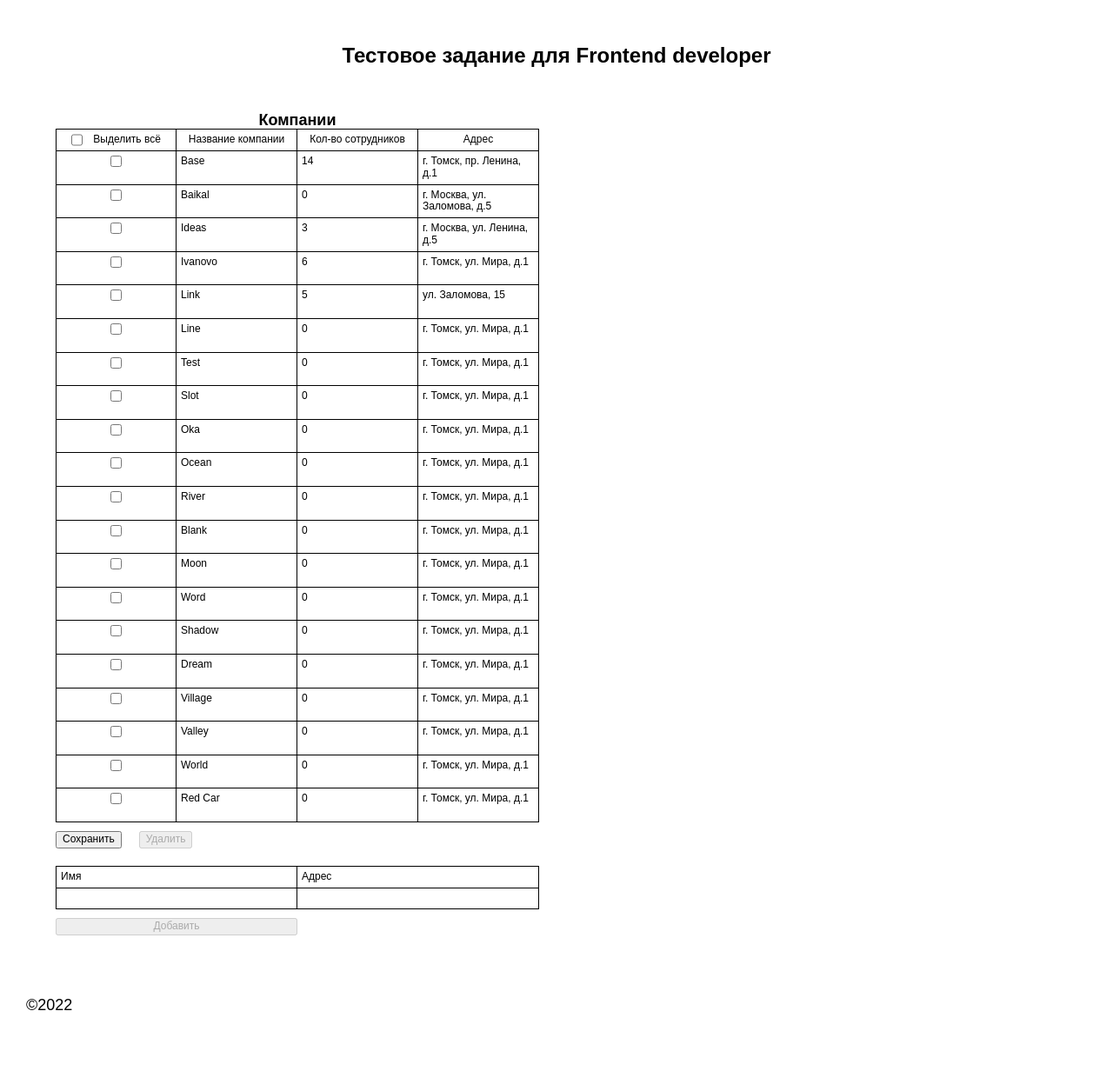
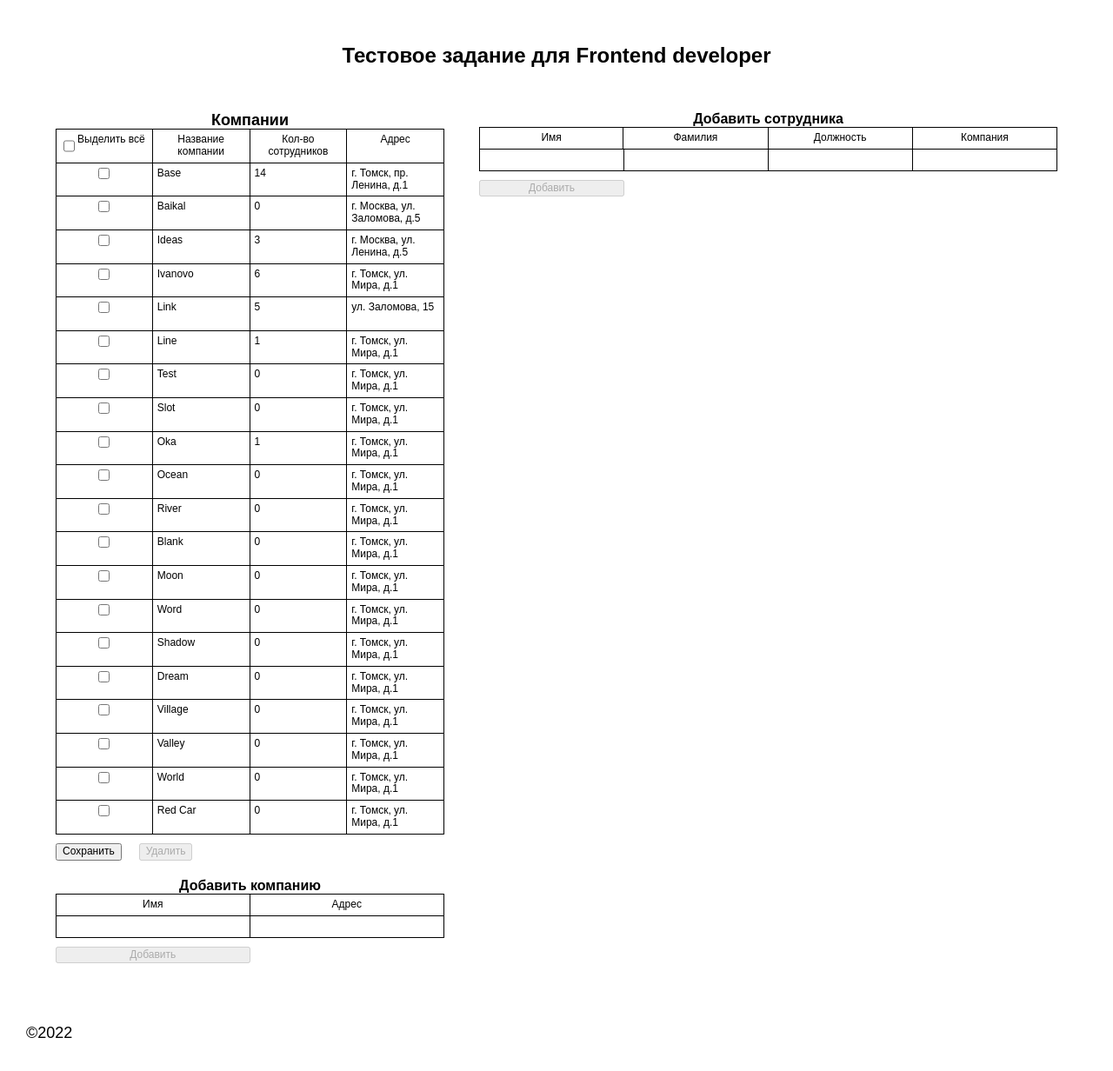
Before and after one commit to IVKrylova/list-of-companies, a React (Create React App) app: page / in a window 1280 px wide. Shown: the top 1232 px of the page at 87% size. Built offline with nearby package versions, Linux system fonts and the light colour scheme; data requests are answered from the project's data file.

Commit message:
refactor: add component TableAdd

```diff
--- a/server/db.json
+++ b/server/db.json
@@ -109,6 +109,11 @@
       "name": "Sky",
       "address": "г. Павлово, ул. Мира, д.4",
       "id": 24
+    },
+    {
+      "name": "Main",
+      "address": "Moscow",
+      "id": 25
     }
   ],
   "coworkers": [
@@ -307,6 +312,20 @@
       "company": "Base",
       "position": "Тестировщик",
       "id": 42
+    },
+    {
+      "name": "Ирина",
+      "lastname": "Крылова",
+      "company": "Line",
+      "position": "developer",
+      "id": 43
+    },
+    {
+      "name": "Ирина",
+      "lastname": "Крылова",
+      "company": "Oka",
+      "position": "developer",
+      "id": 44
     }
   ]
 }
--- a/src/components/Main/Main.js
+++ b/src/components/Main/Main.js
@@ -2,6 +2,8 @@ import { useSelector } from 'react-redux';
 import ListCompanies from '../ListCompanies/ListCompanies';
 import ListCoworkers from '../ListCoworkers/ListCoworkers';
 import Table from '../Table/Table';
+import TableAddCompany from '../TableAddCompany/TableAddCompany';
+import TableAddCoworker from '../TableAddCoworker/TableAddCoworker';
 import './Main.css';
 
 const Main = props => {
@@ -12,6 +14,7 @@ const Main = props => {
 
   return (
     <main className='content'>
+      <section className='companies'>
         <Table
           title='Компании'
           tableName='companies'
@@ -21,7 +24,6 @@ const Main = props => {
           isChecked={!!checkedCompanies.length}
           onClickCheckbox={props.onClickCheckboxAllCompanies}
           onSubmitForm={props.onUpdateCompany}
-        addNewCompany={props.addNewCompany}
           onClickButtonDelete={props.onClickDeleteCompany}
         >
           <ListCompanies
@@ -29,6 +31,11 @@ const Main = props => {
             onClickCheckbox={props.onClickCheckboxCompany}
           />
         </Table>
+        <TableAddCompany
+          addNewCompany={props.addNewCompany}
+        />
+      </section>
+      <section className='coworkers'>
         <Table
           title='Сотрудники'
           tableName='coworkers'
@@ -46,6 +53,10 @@ const Main = props => {
             onClickCheckbox={props.onClickCheckboxCoworker}
           />
         </Table>
+        <TableAddCoworker
+          addNewCoworker={props.addNewCoworker}
+        />
+      </section>
     </main>
   );
 }
--- a/src/components/Table/Table.css
+++ b/src/components/Table/Table.css
@@ -1,8 +1,8 @@
-.table_hidden {
+.main-table_hidden {
   display: none;
 }
 
-.table__title {
+.main-table__title {
   margin: 0;
   font-size: 18px;
   width: 100%;
--- a/src/components/Table/Table.js
+++ b/src/components/Table/Table.js
@@ -1,8 +1,5 @@
 import { useSelector } from 'react-redux';
-import Row from '../Row/Row';
 import Button from '../Button/Button';
-import TableAddCompany from '../TableAddCompany/TableAddCompany';
-import TableAddCoworker from '../TableAddCoworker/TableAddCoworker';
 import './Table.css';
 import HeaderTable from '../HederTable/HeaderTable';
 
@@ -13,8 +10,8 @@ const Table = props => {
   const isChecked = props.tableName === 'coworkers' ? selectedCoworkers.every(el => el.checked) : companies.every(el => el.checked);
 
   return (
-    <section className={`table ${selectedCoworkers.length === 0 && props.tableName === 'coworkers' ? 'table_hidden' : ''}`}>
-      <h2 className='table__title'>{props.title}</h2>
+    <div className={`main-table ${selectedCoworkers.length === 0 && props.tableName === 'coworkers' ? 'main-table_hidden' : ''}`}>
+      <h2 className='main-table__title'>{props.title}</h2>
       <form className='form' id={props.tableName} name={props.tableName} onSubmit={props.onSubmitForm}>
         <HeaderTable
           secondCell={props.secondColumn}
@@ -43,15 +40,7 @@ const Table = props => {
           </li>
         </ul>
       </form>
-      {props.tableName === 'companies'
-        ? <TableAddCompany
-          addNewCompany={props.addNewCompany}
-        />
-        : <TableAddCoworker
-          addNewCoworker={props.addNewCoworker}
-        />
-      }
-    </section>
+    </div>
   );
 }
 
--- a/src/components/TableAddCompany/TableAddCompany.css
+++ b/src/components/TableAdd/TableAdd.css
@@ -10,24 +10,37 @@
   display: grid;
   width: 100%;
   grid-template-columns: repeat(2, 1fr);
+  text-align: center;
+}
+
+.table-add__title {
+  font-size: 16px;
+  margin: 0;
+  padding: 0;
+  text-align: center;
+}
+
+.table-add__header_place_coworkers {
+  grid-template-columns: repeat(4, 1fr);
 }
 
 .input {
   outline: none;
+  border: none;
   border: none;
   border-bottom: #000 1px solid;
 }
 
 .table-add__cell {
   box-sizing: border-box;
-  border-right: 1px solid #000;
-  border-top: 1px solid #000;
   font-size: 12px;
   padding: 5px;
+  border-top: #000 1px solid;
+  border-right: #000 1px solid;;
 }
 
 .table-add__cell:first-child {
-  border-left: 1px solid #000;
+  border-left: #000 1px solid;;
 }
 
 .table-add__form {
@@ -35,3 +48,7 @@
   width: 100%;
   grid-template-columns: repeat(2, 1fr);
 }
+
+.table-add__form_place_coworkers {
+  grid-template-columns: repeat(4, 1fr);
+}
--- /dev/null
+++ b/src/components/TableAdd/TableAdd.js
@@ -0,0 +1,25 @@
+import Button from '../Button/Button';
+import './TableAdd.css';
+
+const TableAdd = props => {
+  return (
+    <div className='table-add'>
+      <h2 className='table-add__title'>
+        {props.tableAddHeader}
+      </h2>
+      <ul className={`table-add__header ${props.classModifierHeader ? props.classModifierHeader : ''}`}>
+        {props.headerTable}
+      </ul>
+      <form className={`table-add__form ${props.classModifierForm ? props.classModifierForm : ''}`} onSubmit={props.addNewRow}>
+        {props.bodyTable}
+        <Button
+          disabled={props.disabled}
+          buttonText='Добавить'
+          type='submit'
+        />
+      </form>
+    </div>
+  );
+}
+
+export default TableAdd;
--- a/src/components/TableAddCompany/TableAddCompany.js
+++ b/src/components/TableAddCompany/TableAddCompany.js
@@ -1,8 +1,7 @@
 import { useState, useEffect } from 'react';
 import { useDispatch } from 'react-redux';
-import Button from '../Button/Button';
 import { addCompany } from '../../store/actionCreators/newCompany';
-import './TableAddCompany.css';
+import TableAdd from '../TableAdd/TableAdd';
 
 const TableAddCompany = props => {
   const [ values, setValues ] = useState({});
@@ -20,12 +19,18 @@ const TableAddCompany = props => {
   }, [values]);
 
   return (
-    <div className='table-add'>
-      <ul className='table-add__header'>
+    <TableAdd
+      disabled={!values.name && !values.address}
+      addNewRow={props.addNewCompany}
+      tableAddHeader='Добавить компанию'
+      headerTable={
+        <>
           <li className='table-add__cell'>Имя</li>
           <li className='table-add__cell'>Адрес</li>
-      </ul>
-      <form className='table-add__form' onSubmit={props.addNewCompany}>
+        </>
+      }
+      bodyTable={
+        <>
           <input
             className='table-add__cell input'
             type='text'
@@ -40,13 +45,9 @@ const TableAddCompany = props => {
             name='address'
             onChange={handleChange}
           />
-        <Button
-          disabled={!values.name && !values.address}
-          buttonText='Добавить'
-          type='submit'
+        </>
+      }
     />
-      </form>
-    </div>
   );
 }
 
--- a/src/components/TableAddCoworker/TableAddCoworker.css
+++ /dev/null
@@ -1,37 +0,0 @@
-.table-add-coworker {
-  display: grid;
-  grid-template-columns: 1fr;
-}
-
-.table-add-coworker__header {
-  margin: 0;
-  padding: 0;
-  list-style-type: none;
-  display: grid;
-  width: 100%;
-  grid-template-columns: repeat(4, 1fr);
-}
-
-.input-coworker {
-  outline: none;
-  border: none;
-  border-bottom: #000 1px solid;
-}
-
-.table-add-coworker__cell {
-  box-sizing: border-box;
-  border-right: 1px solid #000;
-  border-top: 1px solid #000;
-  font-size: 12px;
-  padding: 5px;
-}
-
-.table-add-coworker__cell:first-child {
-  border-left: 1px solid #000;
-}
-
-.table-add-coworker__form {
-  display: grid;
-  width: 100%;
-  grid-template-columns: repeat(4, 1fr);
-}
--- a/src/components/TableAddCoworker/TableAddCoworker.js
+++ b/src/components/TableAddCoworker/TableAddCoworker.js
@@ -1,8 +1,7 @@
 import { useState, useEffect } from 'react';
 import { useDispatch } from 'react-redux';
-import Button from '../Button/Button';
 import { addNewCoworker } from '../../store/actionCreators/newCoworker';
-import './TableAddCoworker.css';
+import TableAdd from '../TableAdd/TableAdd';
 
 const TableAddCoworker = props => {
   const [ values, setValues ] = useState({});
@@ -20,49 +19,53 @@ const TableAddCoworker = props => {
   }, [values]);
 
   return (
-    <div className='table-add-coworker'>
-      <ul className='table-add-coworker__header'>
-        <li className='table-add-coworker__cell'>Имя</li>
-        <li className='table-add-coworker__cell'>Фамилия</li>
-        <li className='table-add-coworker__cell'>Должность</li>
-        <li className='table-add-coworker__cell'>Компания</li>
-      </ul>
-      <form className='table-add-coworker__form' onSubmit={props.addNewCoworker}>
+    <TableAdd
+      disabled={!values.name}
+      addNewRow={props.addNewCoworker}
+      tableAddHeader='Добавить сотрудника'
+      classModifierForm='table-add__form_place_coworkers'
+      classModifierHeader='table-add__header_place_coworkers'
+      headerTable={
+        <>
+          <li className='table-add__cell'>Имя</li>
+          <li className='table-add__cell'>Фамилия</li>
+          <li className='table-add__cell'>Должность</li>
+          <li className='table-add__cell'>Компания</li>
+        </>
+      }
+      bodyTable={
+        <>
           <input
-          className='table-add-coworker__cell input-coworker'
+            className='table-add__cell input'
             type='text'
             value={values.name || ''}
             name='name'
             onChange={handleChange}
           />
           <input
-          className='table-add-coworker__cell input-coworker'
+            className='table-add__cell input'
             type='text'
             value={values.lastname || ''}
             name='lastname'
             onChange={handleChange}
           />
           <input
-          className='table-add-coworker__cell input-coworker'
+            className='table-add__cell input'
             type='text'
             value={values.position || ''}
             name='position'
             onChange={handleChange}
           />
           <input
-          className='table-add-coworker__cell input-coworker'
+            className='table-add__cell input'
             type='text'
             value={values.company || ''}
             name='company'
             onChange={handleChange}
           />
-        <Button
-          disabled={!values.name}
-          buttonText='Добавить'
-          type='submit'
+        </>
+      }
     />
-      </form>
-    </div>
   );
 }
 
```
Lines whose indentation alone changed are shown as unchanged.
